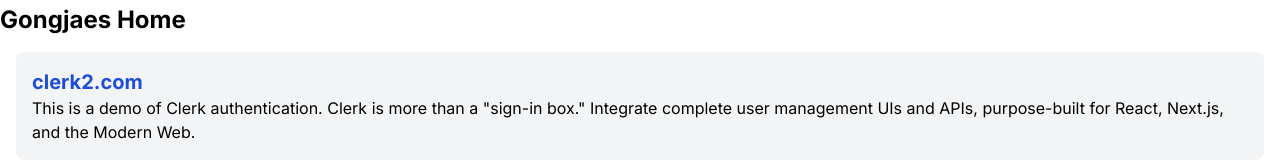
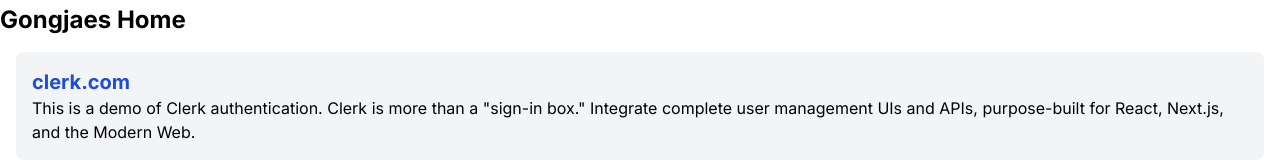
Before and after one commit to gongjae/clerk2, a Next.js app: page / in a window 1280 px wide. Shown: the part 136-296 px from the top of the page. Built offline with nearby package versions, Linux system fonts and the light colour scheme; no server answers.

Commit message:
web programing

```diff
--- a/app/page.jsx
+++ b/app/page.jsx
@@ -7,10 +7,10 @@
 
       <div className="bg-gray-100 p-4 m-4 rounded-lg mb-4">
         <Link
-          href="https://www.clerk2.com"
+          href="https://www.clerk.com"
           className="text-xl text-blue-700 font-bold"
         >
-          clerk2.com
+          clerk.com
         </Link>
         <p>
           This is a demo of Clerk authentication. Clerk is more than a "sign-in
```
